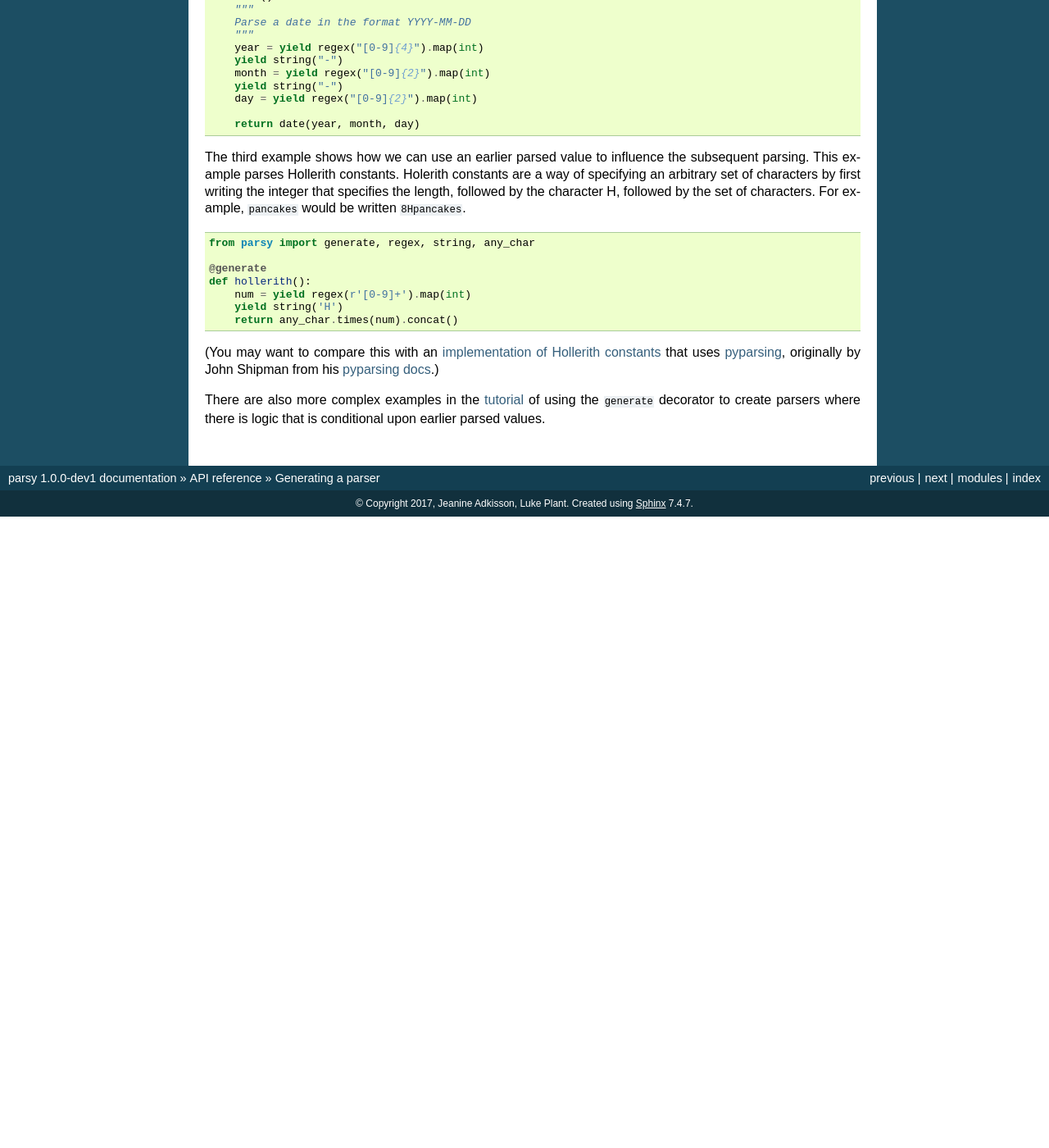
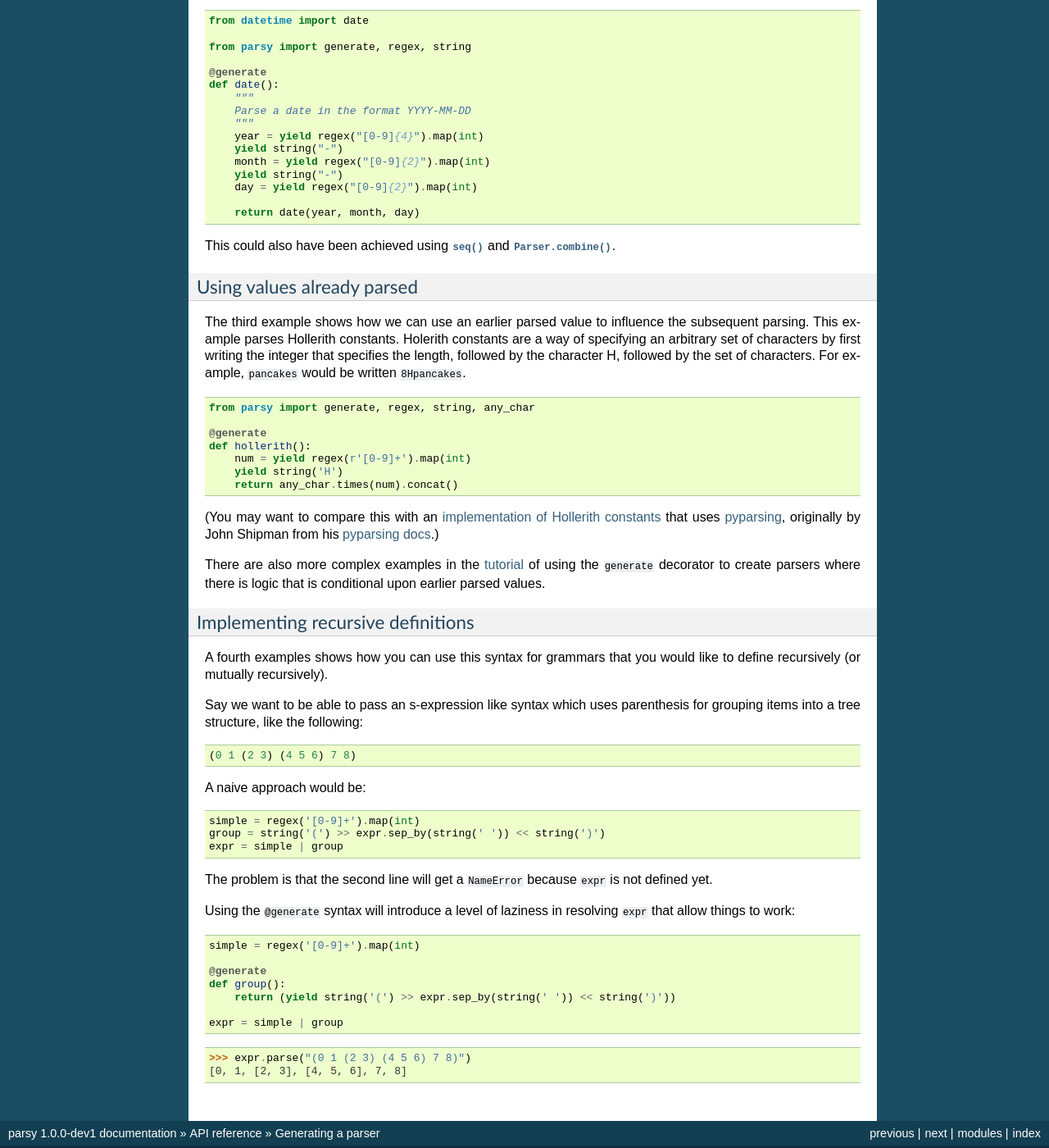
Before and after one commit to python-parsy/parsy, a Sphinx documentation site: the page built from docs/ref/generating.rst, in a window 1280 px wide and 1400 px high, scrolled down 875 px. Shown: the whole window at 82% size. Built offline with Sphinx 7.4.7, drawn with Linux system fonts in a browser that asks for light colours; before the commit the page ends 1505 px from its top, so only the background shows below that; some of the changed text lies outside the part shown.

Commit message:
More docs for @generate and docs fixes

```diff
--- a/docs/howto/other_examples.rst
+++ b/docs/howto/other_examples.rst
@@ -2,7 +2,8 @@
 Other examples
 ==============
 
-This section has some further example parsers that you can study.
+This section has some further example parsers that you can study. There are also
+examples in the :doc:`/tutorial` and in :doc:`/ref/generating`.
 
 JSON parser
 ===========
--- a/docs/index.rst
+++ b/docs/index.rst
@@ -2,7 +2,7 @@ Welcome to parsy's documentation!
 =================================
 
 .. toctree::
-   :maxdepth: 3
+   :maxdepth: 4
    :caption: Contents:
 
    installation
--- a/docs/ref/generating.rst
+++ b/docs/ref/generating.rst
@@ -19,6 +19,9 @@ Constructing parsers by using combinators and :class:`Parser` methods to make
 larger parsers works well for many simpler cases. However, for more complex
 cases the ``generate`` function decorator is both more readable and more
 powerful.
+
+Alternative syntax to combinators
+---------------------------------
 
 The first example just shows a different way of building a parser that could
 have easily been using combinators:
@@ -66,6 +72,11 @@ complex object:
        day = yield regex("[0-9]{2}").map(int)
 
        return date(year, month, day)
+
+This could also have been achieved using :func:`seq` and :meth:`Parser.combine`.
+
+Using values already parsed
+---------------------------
 
 The third example shows how we can use an earlier parsed value to influence the
 subsequent parsing. This example parses Hollerith constants. Holerith constants
@@ -92,3 +103,43 @@ Shipman from his `pyparsing docs
 There are also more complex examples in the :ref:`tutorial
 <using-previous-values>` of using the ``generate`` decorator to create parsers
 where there is logic that is conditional upon earlier parsed values.
+
+Implementing recursive definitions
+----------------------------------
+
+A fourth examples shows how you can use this syntax for grammars that you would
+like to define recursively (or mutually recursively).
+
+Say we want to be able to pass an s-expression like syntax which uses
+parenthesis for grouping items into a tree structure, like the following::
+
+     (0 1 (2 3) (4 5 6) 7 8)
+
+A naive approach would be:
+
+.. code-block:: python
+
+   simple = regex('[0-9]+').map(int)
+   group = string('(') >> expr.sep_by(string(' ')) << string(')')
+   expr = simple | group
+
+The problem is that the second line will get a ``NameError`` because ``expr`` is
+not defined yet.
+
+Using the ``@generate`` syntax will introduce a level of laziness in resolving
+``expr`` that allow things to work:
+
+.. code-block:: python
+
+   simple = regex('[0-9]+').map(int)
+
+   @generate
+   def group():
+       return (yield string('(') >> expr.sep_by(string(' ')) << string(')'))
+
+   expr = simple | group
+
+.. code-block:: python
+
+   >>> expr.parse("(0 1 (2 3) (4 5 6) 7 8)")
+   [0, 1, [2, 3], [4, 5, 6], 7, 8]
--- a/docs/ref/index.rst
+++ b/docs/ref/index.rst
@@ -3,7 +3,7 @@
 ===============
 
 .. toctree::
-   :maxdepth: 2
+   :maxdepth: 3
    :caption: Contents:
 
    primitives
```
Also changed, not shown: other parts of docs/ref/generating.rst (+3 -0 lines).
